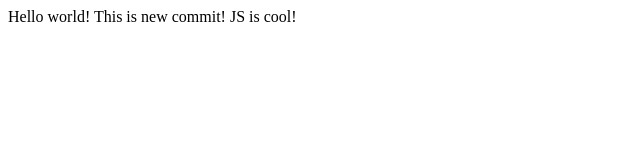
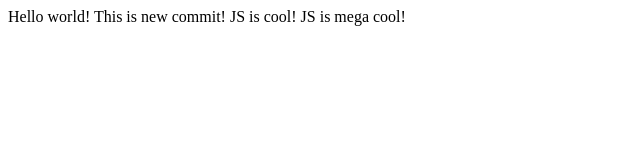
Before and after one commit to Paul-Vasylenko/NodeJS-1, a website: page public/index.html in a window 1280 px wide. Shown: the whole page, without its empty margins (0-640 px from the left). Drawn offline with Linux system fonts and the light colour scheme.

Commit message:
Test: testing github actions again

```diff
--- a/public/index.html
+++ b/public/index.html
@@ -9,5 +9,6 @@
     Hello world!
     This is new commit!
     JS is cool!
+    JS is mega cool!
   </body>
 </html>
```
